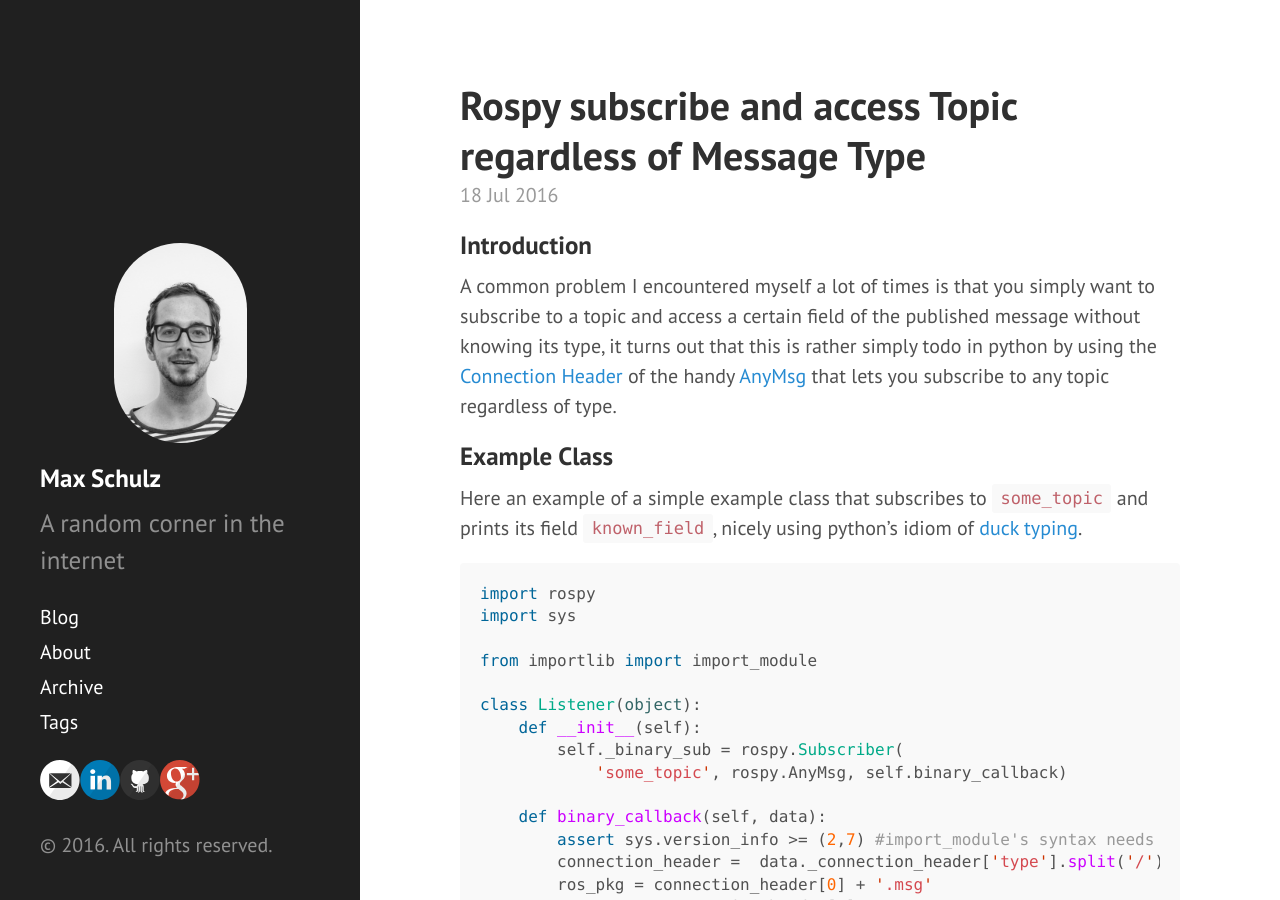
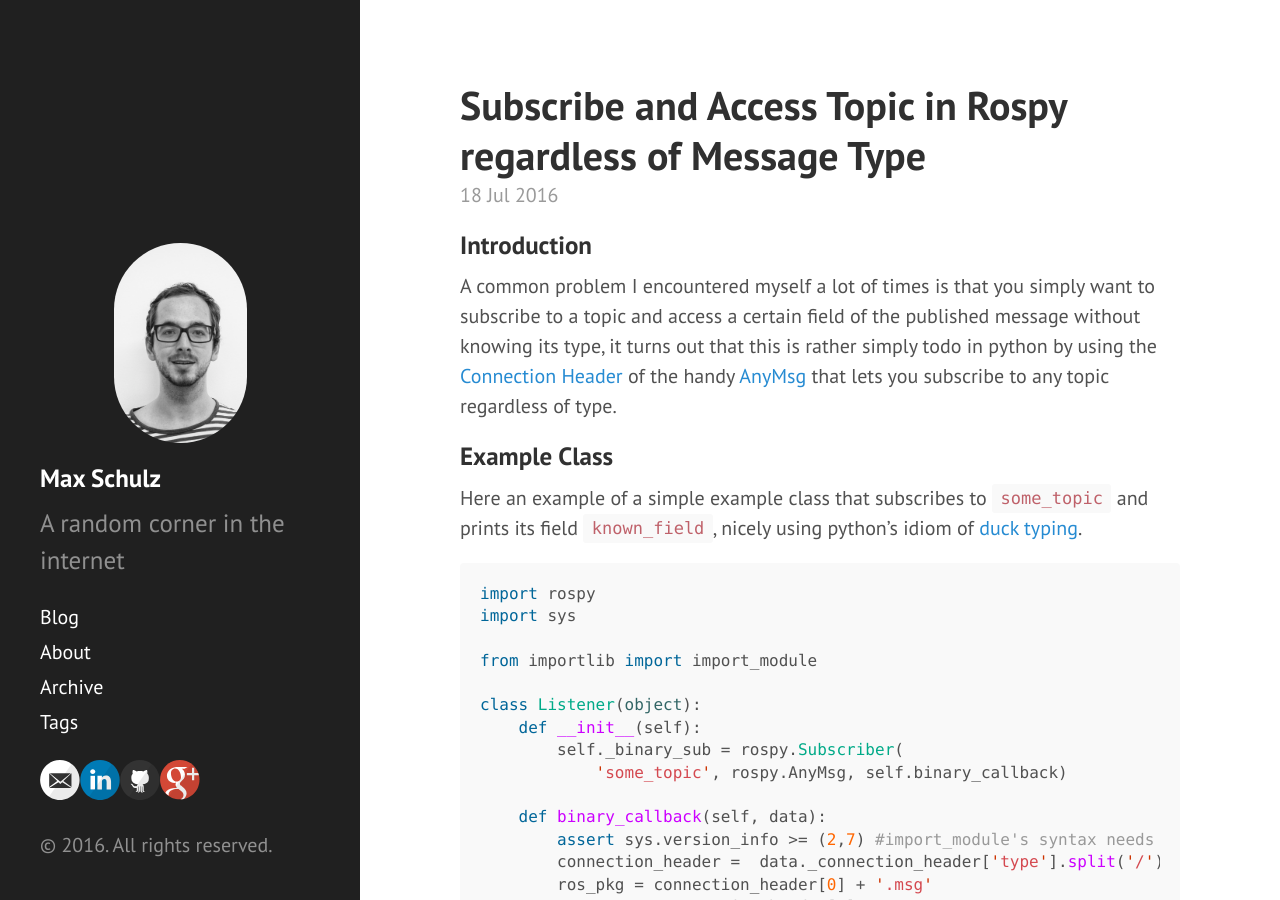
Before and after one commit to schulz-m/schulz-m.github.io, a Jekyll site: the page built from _posts/2016-07-18-rospy-subscribe-to-any-msg-type.md, in a window 1280 px wide and 900 px high. Built offline with Jekyll 4.4.1, drawn with Linux system fonts in a browser that asks for light colours; comment, search, counter and statistics services are not loaded.

```diff
--- a/_posts/2016-07-18-rospy-subscribe-to-any-msg-type.md
+++ b/_posts/2016-07-18-rospy-subscribe-to-any-msg-type.md
@@ -1,6 +1,7 @@
 ---
 layout: post
-title: "Rospy subscribe and access Topic regardless of Message Type"
+comments: true
+title: "Subscribe and Access Topic in Rospy regardless of Message Type"
 tags:
 - Rospy
 - ROS
```
